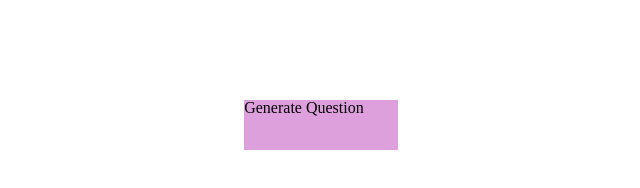
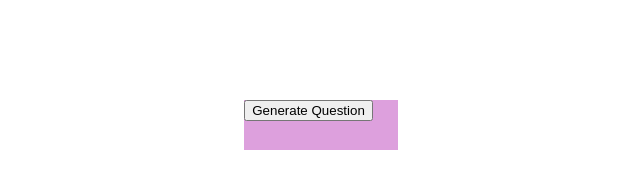
Before and after one commit to FabevyVel/random-quiz-generator, a plain HTML site: page js/data/monisha/index.html in a window 1280 px wide. Shown: the whole page, without its empty margins (319-959 px from the left). Drawn offline with Linux system fonts and the light colour scheme.

Commit message:
Make some correction.

```diff
--- a/js/data/monisha/index.html
+++ b/js/data/monisha/index.html
@@ -8,7 +8,7 @@
 <div class="header">
 	<div class="wrapper">
 			<div class="header-fc">
-				<div class="header-logo">Generate Question</div>
+				<div class="header-logo"><button>Generate Question</button></div>
 			</div>
 	</div>
 </div>
```
